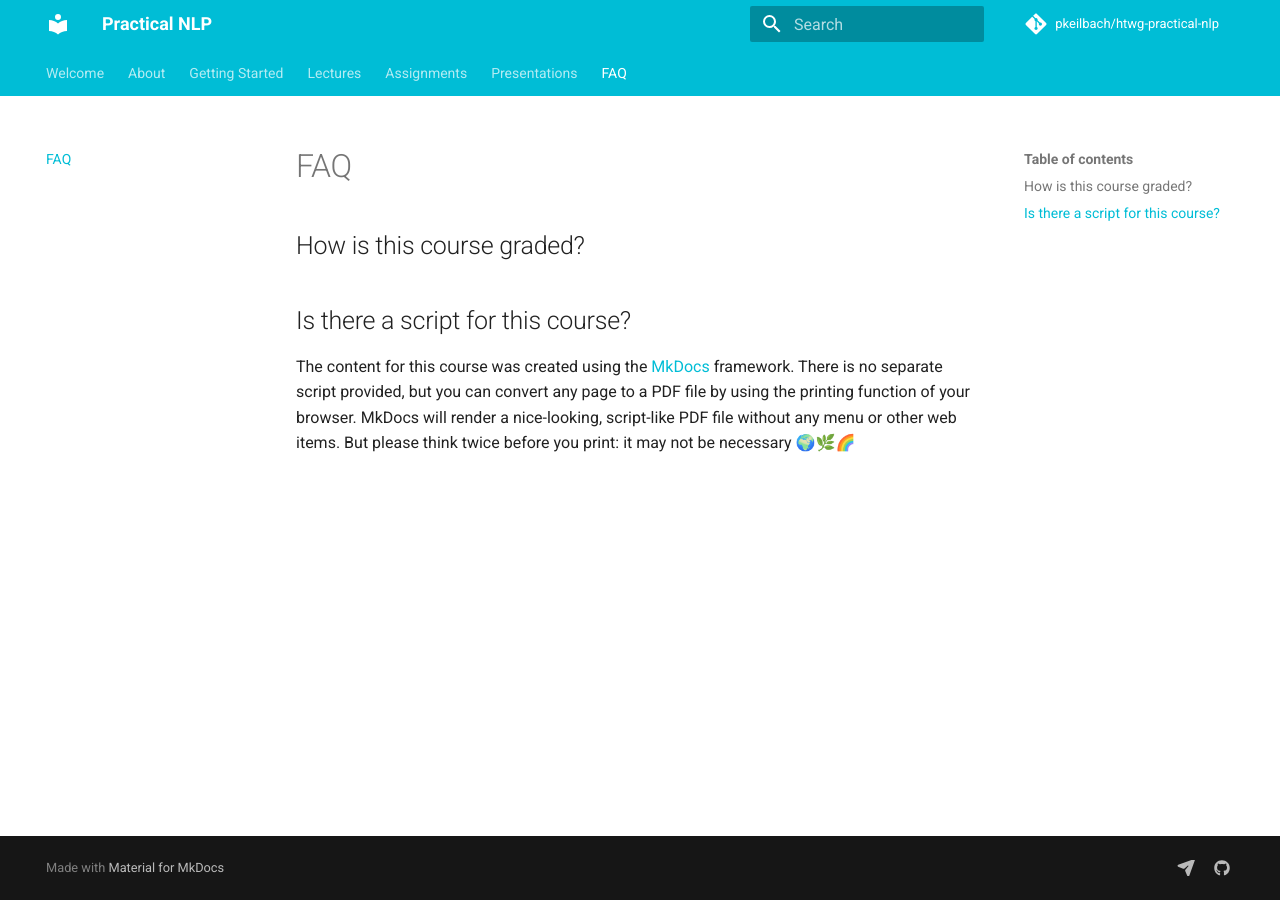
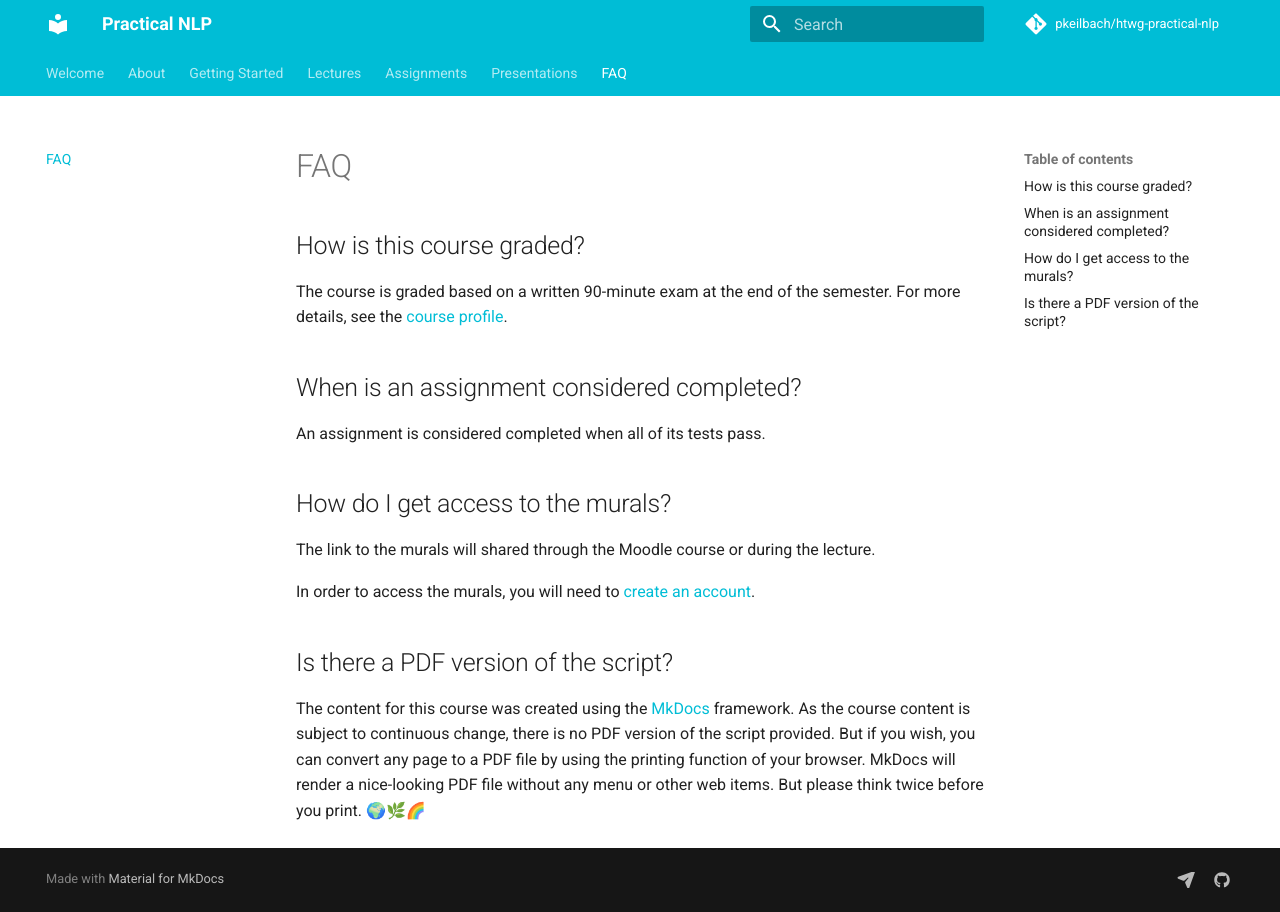
Before and after one commit to pkeilbach/htwg-practical-nlp, an MkDocs documentation site: the page built from docs/faq.md, in a window 1280 px wide. Built offline with MkDocs 1.6.1 and Material for MkDocs 9.7.7, drawn with Linux system fonts in a browser that asks for light colours; comment, search, counter and statistics services are not loaded.

Commit message:
update faq

```diff
--- a/docs/faq.md
+++ b/docs/faq.md
@@ -2,9 +2,23 @@
 
 ## How is this course graded?
 
-## Is there a script for this course?
+The course is graded based on a written 90-minute exam at the end of the semester.
+For more details, see the [course profile](./about/profile.md#assessment).
+
+## When is an assignment considered completed?
+
+An assignment is considered completed when all of its tests pass.
+
+## How do I get access to the murals?
+
+The link to the murals will shared through the Moodle course or during the lecture.
+
+In order to access the murals, you will need to [create an account](https://www.mural.co/).
+
+## Is there a PDF version of the script?
 
 The content for this course was created using the [MkDocs](https://www.mkdocs.org/) framework.
-There is no separate script provided, but you can convert any page to a PDF file by using the printing function of your browser.
-MkDocs will render a nice-looking, script-like PDF file without any menu or other web items.
-But please think twice before you print: it may not be necessary 🌍🌿🌈
+As the course content is subject to continuous change, there is no PDF version of the script provided.
+But if you wish, you can convert any page to a PDF file by using the printing function of your browser.
+MkDocs will render a nice-looking PDF file without any menu or other web items.
+But please think twice before you print. 🌍🌿🌈
```
